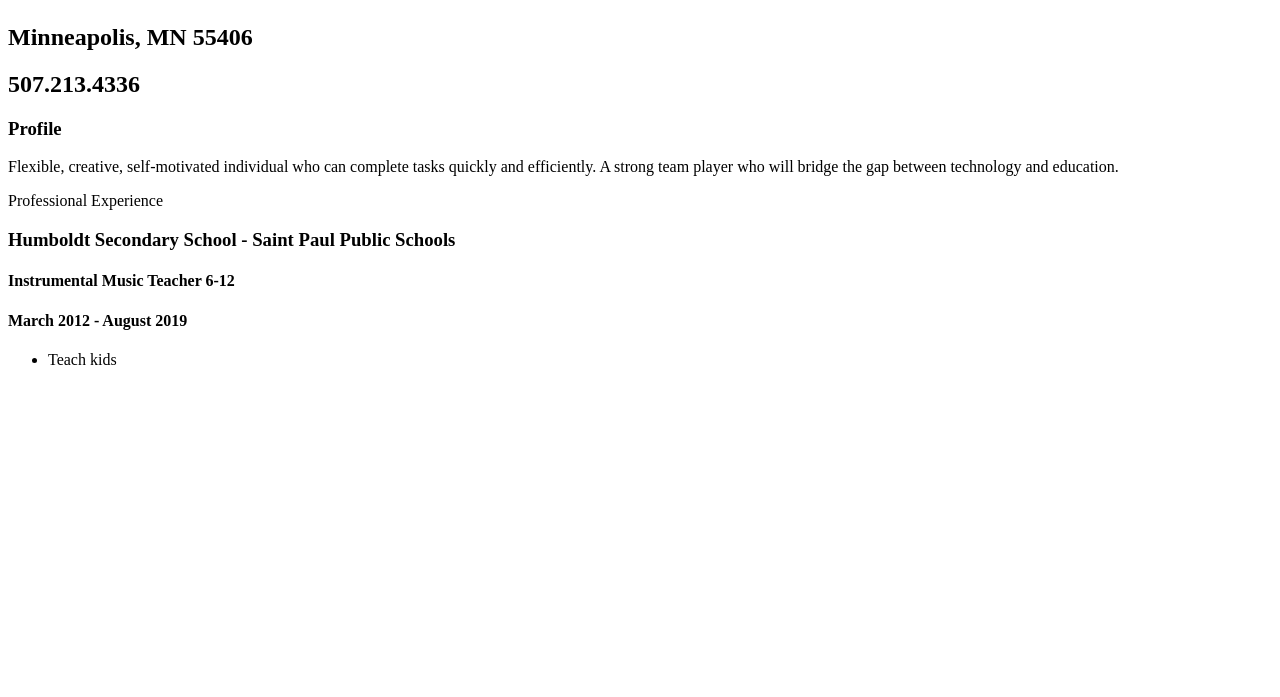
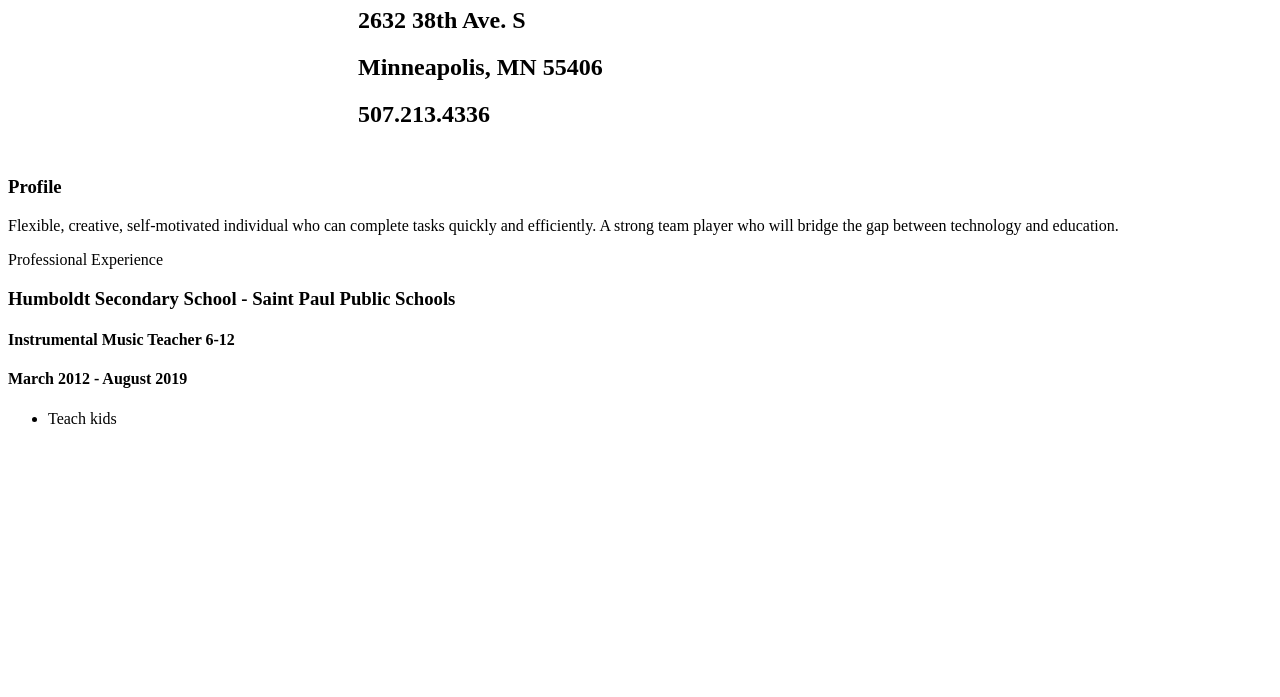
Before and after one commit to RedKardinal/johnlestock.github.io, a plain HTML site: page index.html in a window 1280 px wide. Shown: the part 103-800 px from the top of the page. Drawn offline with Linux system fonts and the light colour scheme.

Commit message:
Updates 1

```diff
--- a/style.css
+++ b/style.css
@@ -1,3 +1,16 @@
+#container {
+    margin-top: 20px;
+    margin-left: 200px;
+    margin-right: 200px;
+
+    padding: 10px 150px 10px 150px;
+
+    border-radius: 15px;
+    background-color: C4CECD;
+
+    text-align: left;
+}
+
 p {
   color: black;
   }
```
